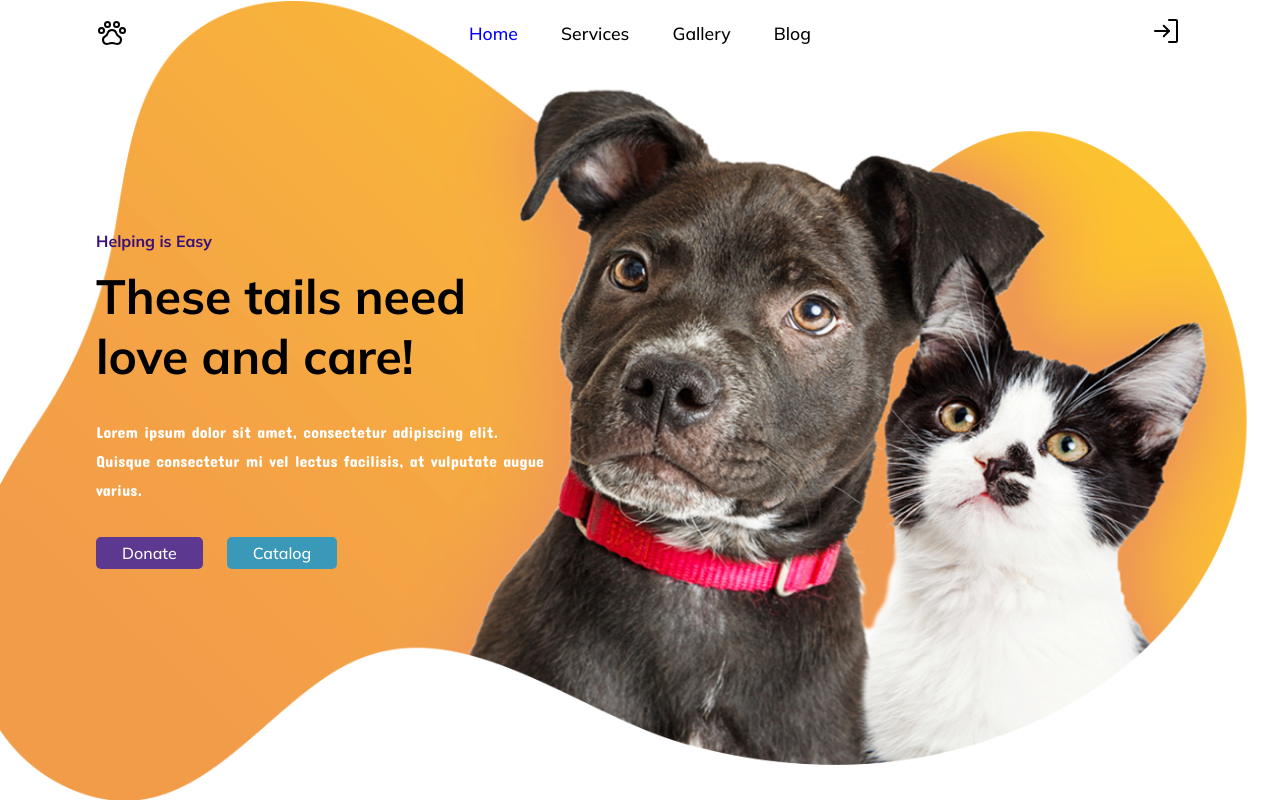
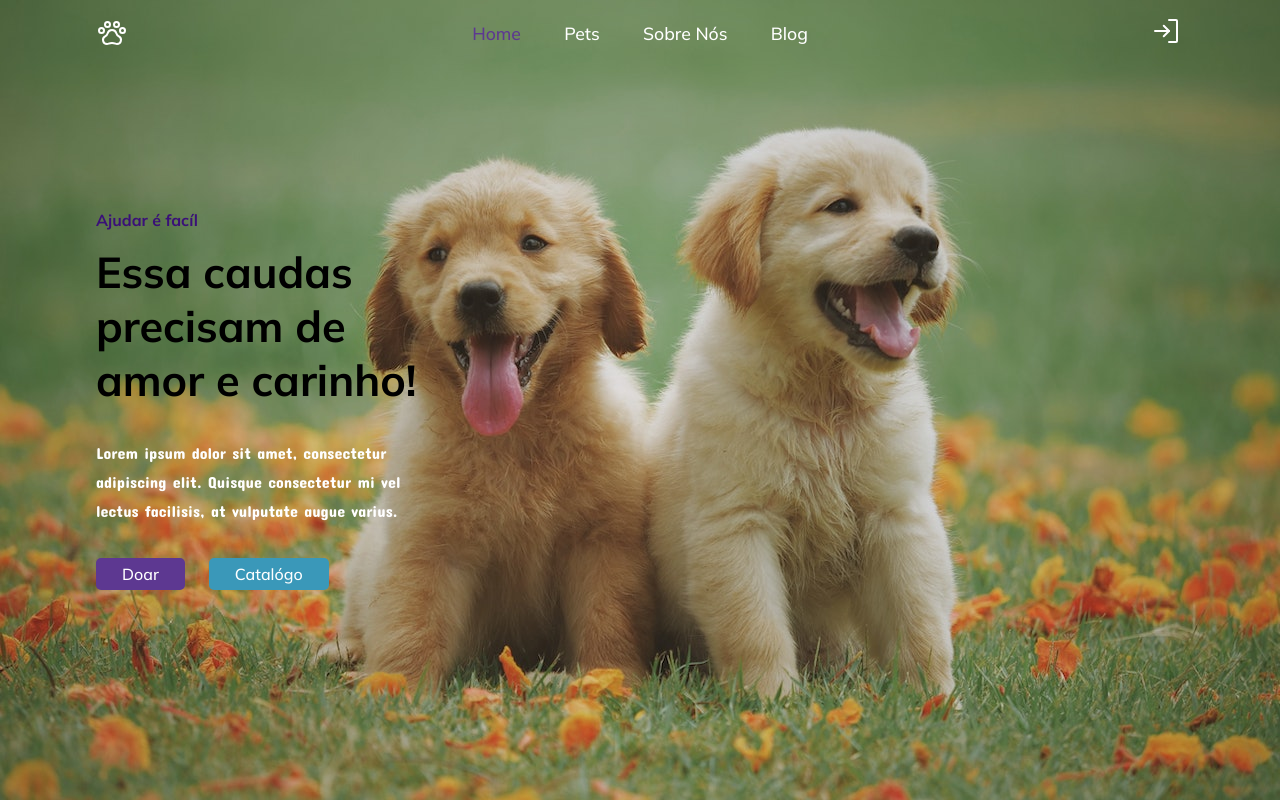
Before and after one commit to Alerrando/Associacao-Protetora, a Next.js app: page / in a window 1280 px wide. Built offline with nearby package versions, Linux system fonts and the light colour scheme.

Commit message:
changing background

```diff
--- a/src/app/(home)/Header/index.tsx
+++ b/src/app/(home)/Header/index.tsx
@@ -11,8 +11,8 @@ export default function Header() {
 
         <ul>
           <li>Home</li>
-          <li>Services</li>
-          <li>Gallery</li>
+          <li>Pets</li>
+          <li>Sobre Nós</li>
           <li>Blog</li>
         </ul>
 
--- a/src/app/(home)/Header/style.scss
+++ b/src/app/(home)/Header/style.scss
@@ -1,9 +1,11 @@
 .header-main {
     background: transparent;
+    color: white;
     display: flex;
     height: auto;
     position: absolute;
     width: 100%;
+    z-index: 100;
 
     .header-container {
         align-items: center;
@@ -30,7 +32,7 @@
                 font-size: 1.1rem;
 
                 &:nth-child(1) {
-                    color: blue;
+                    color: #5d3891;
                 }
             }
         }
--- a/src/app/(home)/Main/index.tsx
+++ b/src/app/(home)/Main/index.tsx
@@ -4,11 +4,14 @@ import './style.scss'
 export default function Main() {
   return (
     <main>
-      <img src="Dog-cat-BG.png" alt="imagem-background-main-dog-and-cat" className='main-img' />
+      <div className="main-image">
+        <img src="background-main-home.jpg" alt="imagem-background-main-dogs"/>
+      </div>
       <div className="main-container">
+        <div className="main-info">
           <div className="main-text">
-          <p>Helping is Easy</p>
-          <h1>These tails need love and care!</h1>
+            <p>Ajudar é facíl</p>
+            <h1>Essa caudas precisam de amor e carinho!</h1>
           </div>
 
           <span className="info-main-span">
@@ -17,9 +20,10 @@ export default function Main() {
           </span>
 
           <div className="main-buttons">
-          <button className="btn donate">Donate</button>
+            <button className="btn donate">Doar</button>
 
-          <button className="btn catalog">Catalog</button>
+            <button className="btn catalog">Catalógo</button>
+          </div>
         </div>
       </div>
     </main>
--- a/src/app/(home)/Main/style.scss
+++ b/src/app/(home)/Main/style.scss
@@ -1,25 +1,39 @@
 main {
+  display: flex;
+  height: 100vh;
+  justify-content: center;
+  width: 100%;
+
+  .main-image {
+    align-items: center;
     display: flex;
-    height: 100vh;
+    height: 100%;
+    justify-content: center;
+    position: absolute;
     width: 100%;
 
-    .main-img{
+    img {
       height: 100%;
-      position: absolute;
+      object-fit: cover;
       width: 100%;
     }
+  }
 
-    .main-container {
+  .main-container {
+    height: 100%;
+    font-family: "Mulish", sans-serif;
+    margin-left: 6rem;
+    width: 100%;
+    z-index: 999;
+
+    .main-info{
       align-items: start;
       display: flex;
       flex-direction: column;
+      justify-content: center;
       gap: 2rem;
       height: 100%;
-      font-family: 'Mulish', sans-serif;
-      justify-content: center;
-      margin-left: 6rem;
-      width: 35%;
-      z-index: 999;
+      width: 28%;
 
       .main-text {
         display: flex;
@@ -32,14 +46,14 @@ main {
         }
 
         h1 {
-          font-size: 3rem;
+          font-size: 1.3rem;
           font-weight: 700;
         }
       }
 
       .info-main-span {
         color: white;
-        font-family: 'Concert One', Courier, monospace;
+        font-family: "Concert One", Courier, monospace;
         line-height: 1.8rem;
       }
 
@@ -70,5 +84,14 @@ main {
           background-color: #3a98b9;
         }
       }
+
+    }
+
+  }
+  @media screen and (min-width: 768px) {
+
+    .main-container .main-info .main-text h1{
+      font-size: 2.7rem;
     }
   }
+}
```
Also changed, not shown: public/Dog-cat-BG.png (deleted), public/background-main-home.jpg (added). Lines whose indentation alone changed are shown as unchanged.
